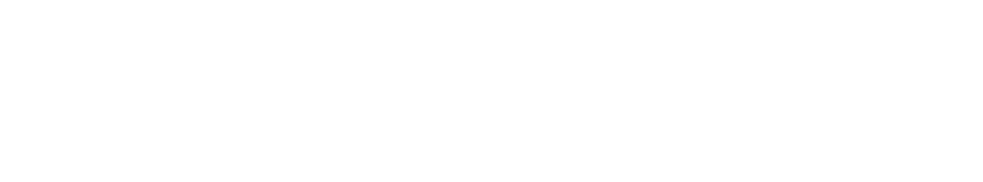
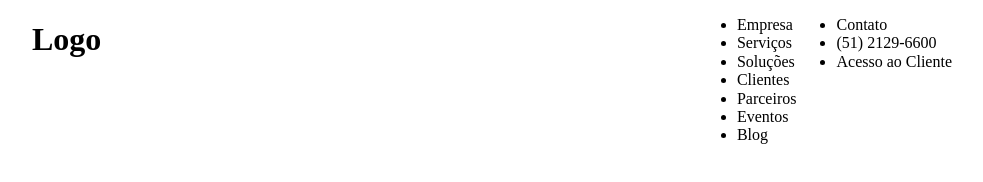
Before and after one commit to dcardosods/another-teste, a website: page app/index.html in a window 1280 px wide. Shown: the whole page, without its empty margins (148-1131 px from the left). Drawn offline with nearby package versions, Linux system fonts and the light colour scheme.

Commit message:
Add normalize.css and init markup and style of header

```diff
--- a/app/index.html
+++ b/app/index.html
@@ -11,10 +11,34 @@
         <meta name="viewport" content="width=device-width">
         <!-- Place favicon.ico and apple-touch-icon.png in the root directory -->
         <!-- build:css styles/main.css -->
+        <link rel="stylesheet" href="bower_components/normalize-css/normalize.css">
         <link rel="stylesheet" href="styles/main.css">
         <!-- endbuild -->
     </head>
     <body>
+        <div class="wrapper">
+            <header>
+                <h1 class="pull-left">Logo</h1>
+                <div class="info-bar pull-right">
+                    <ul>
+                        <li>Contato</li>
+                        <li>(51) 2129-6600</li>
+                        <li>Acesso ao Cliente</li>
+                    </ul>
+                </div>
+                <nav class="pull-right">
+                    <ul>
+                        <li>Empresa</li>
+                        <li>Serviços</li>
+                        <li>Soluções</li>
+                        <li>Clientes</li>
+                        <li>Parceiros</li>
+                        <li>Eventos</li>
+                        <li>Blog</li>
+                    </ul>
+                </nav>
+            </header>
+        </div>
 
         <!-- build:js scripts/main.js -->
         <script src="scripts/main.js"></script>
--- a/app/styles/main.css
+++ b/app/styles/main.css
@@ -0,0 +1,20 @@
+* {
+    box-sizing: border-box;
+}
+.wrapper {
+    max-width: 1600px;
+    margin: 0 auto;
+    overflow: hidden;
+}
+header {
+    width: 1000px;
+    margin: 0 auto;
+    padding: 0 40px;
+}
+
+.pull-right {
+    float: right;
+}
+.pull-left {
+    float: left;
+}
--- a/bower.json
+++ b/bower.json
@@ -1,6 +1,8 @@
 {
   "name": "teste-hookit",
   "version": "0.0.0",
-  "dependencies": {},
+  "dependencies": {
+    "normalize-css": "~2.1.3"
+  },
   "devDependencies": {}
 }
```
